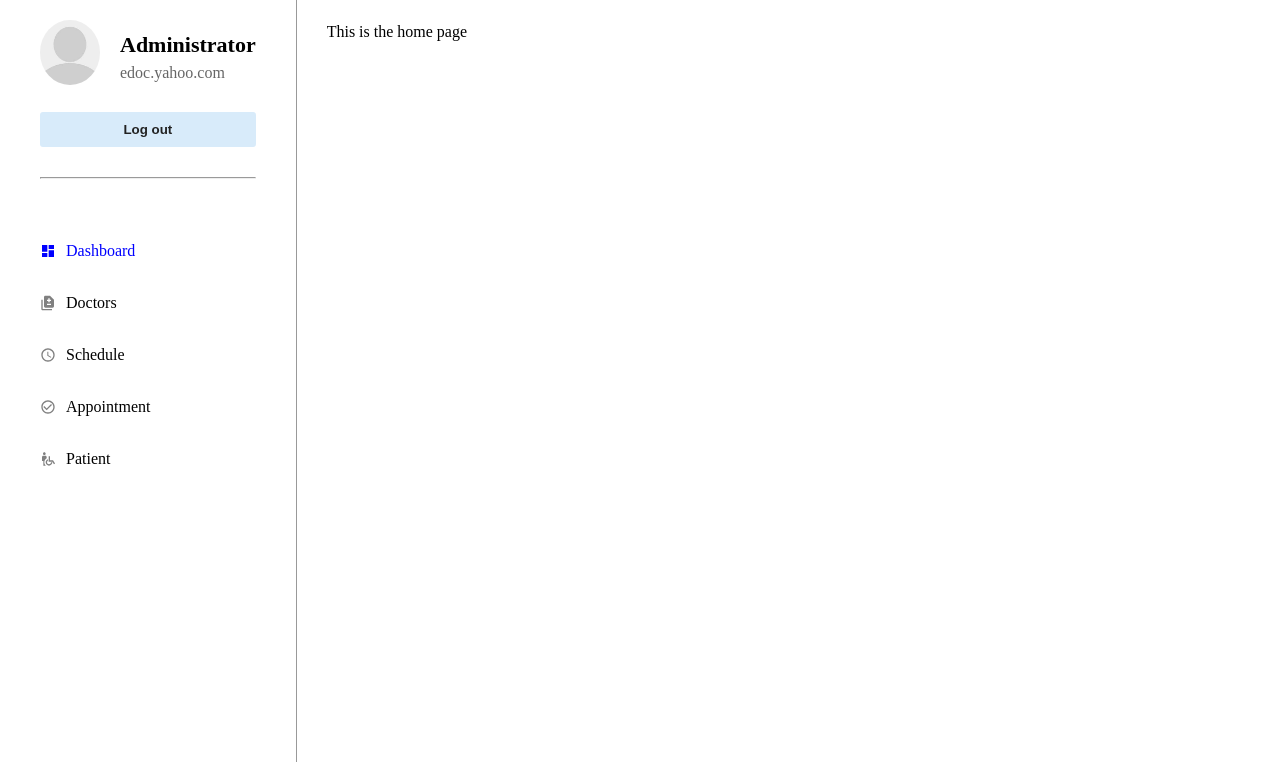
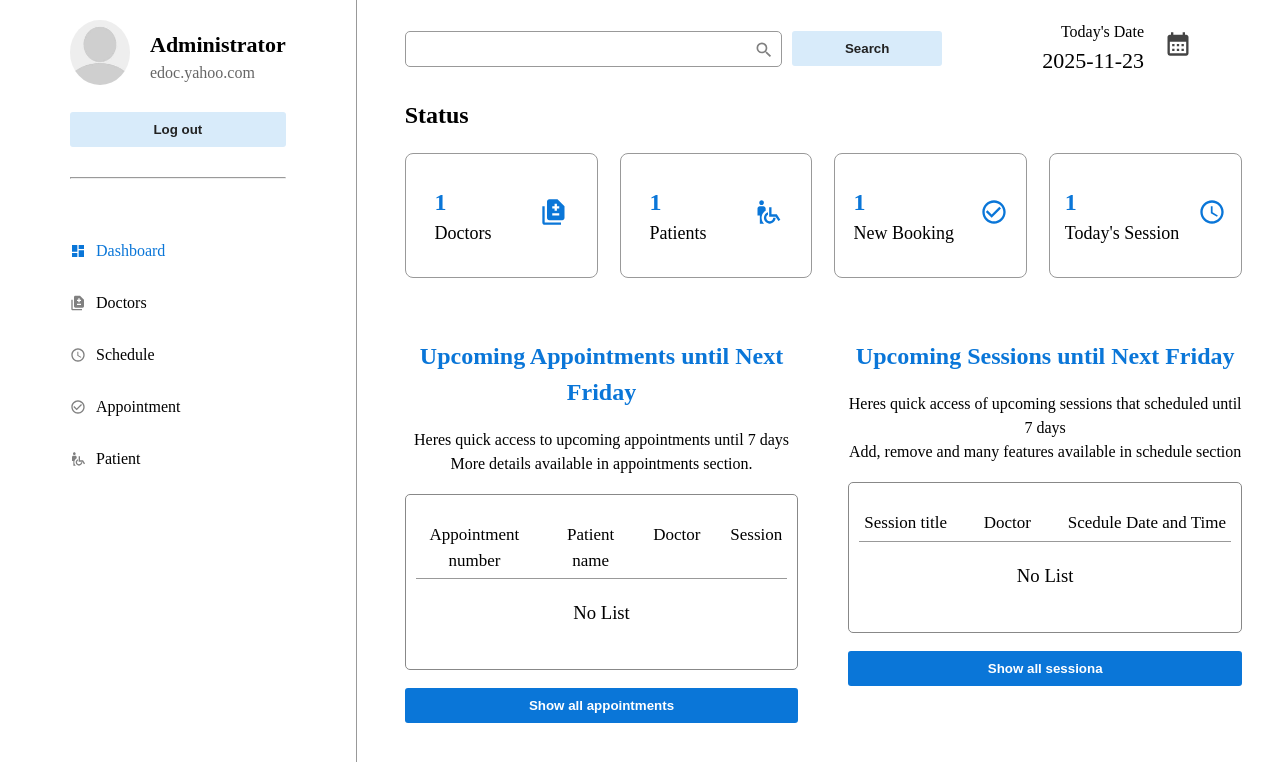
Before and after one commit to charliesumalag/dr-rebelino-a-carlos-medical-clinic-appointment-management-system, a React (Vite) app: page /admin in a window 1280 px wide. Shown: the top 762 px of the page. Built offline with nearby package versions, Linux system fonts and the light colour scheme.

Commit message:
creating dashboard home

```diff
--- /dev/null
+++ b/src/components/dashboard/boxes/Boxes.jsx
@@ -0,0 +1,19 @@
+import React from 'react'
+import HeaderText from "../../../components/dashboard/headerText/HeaderText";
+import styles from "./Boxes.module.css";
+
+const Boxes = ({text, icon: Icon}) => {
+  return (
+    <div className={styles.boxesContainer}>
+      <div>
+        <HeaderText text='1' variant='headerTextColor' />
+        <p className={styles.text}> {text}</p>
+      </div>
+      <div>
+        {Icon && <Icon className={styles.icon} />}
+      </div>
+    </div>
+  )
+}
+
+export default Boxes
--- /dev/null
+++ b/src/components/dashboard/boxes/Boxes.module.css
@@ -0,0 +1,17 @@
+.boxesContainer{
+    display: flex;
+    align-items: center;
+    gap: 1rem;
+    padding: 3rem 1rem;
+    border: 1px solid #999;
+    flex: 1;
+    justify-content: space-around;
+    border-radius: 0.8rem;
+}
+.text{
+    font-size: 1.8rem;
+}
+.icon{
+    color: #0A76D8;
+    font-size: 2.8rem;
+}
--- a/src/components/dashboard/button/Button.module.css
+++ b/src/components/dashboard/button/Button.module.css
@@ -11,3 +11,13 @@
     background-color: #D8EBFA;
     color: #222;
 }
+.search{
+    width: 15rem;
+    background-color: #D8EBFA;
+    color: #222;
+}
+.showUpcomming{
+    background-color: #0A76D8;
+    color: white;
+    width: 100%;
+}
--- /dev/null
+++ b/src/components/dashboard/headerText/HeaderText.jsx
@@ -0,0 +1,10 @@
+import React from 'react'
+import styles from "./HeaderText.module.css";
+import clsx from "clsx";
+const HeaderText = ({text, variant}) => {
+  return (
+    <h2 className={clsx(styles.headerText, styles[variant])}>{text}</h2>
+  )
+}
+
+export default HeaderText
--- /dev/null
+++ b/src/components/dashboard/headerText/HeaderText.module.css
@@ -0,0 +1,11 @@
+.headerText {
+    font-size: 2.4rem;
+    font-weight: 600;
+
+}
+.headerTextBlack{
+    color: black;
+}
+.headerTextColor{
+    color: #0A76D8;
+}
--- a/src/components/dashboard/list/List.module.css
+++ b/src/components/dashboard/list/List.module.css
@@ -16,5 +16,5 @@
 
 .active .icon,
 .active .text {
-  color: blue;
+  color: #0A76D8;
 }
--- a/src/components/dashboard/nav/Nav.module.css
+++ b/src/components/dashboard/nav/Nav.module.css
@@ -1,8 +1,8 @@
 .navContainer {
-  padding: 2rem 4rem;
+  padding: 2rem 7rem;
   border-right: 1px solid #999;
   height: 100vh;
-  margin-right: 2rem;
+  margin-right: 1rem;
 }
 .profileContainer {
   display: flex;
--- /dev/null
+++ b/src/components/dashboard/upcoming/Upcomming.jsx
@@ -0,0 +1,28 @@
+import React from 'react'
+import styles from "./Upcomming.module.css";
+import HeaderText from "../../../components/dashboard/headerText/HeaderText";
+import Button from "../button/Button";
+
+const Upcomming = ({headerText, texts, lists, buttonLable}) => {
+  return (
+    <div className={styles.wrapper}>
+      <HeaderText text={headerText} variant='headerTextColor'/>
+      <div>
+        {texts.map((text, index) => (
+           <p key={index}>{text}</p>
+        ))}
+      </div>
+      <div className={styles.listContainer}>
+        <ul className={styles.lists}>
+          {lists.map((list,index) => (
+            <li key={index}>{list}</li>
+          ))}
+        </ul>
+        <h3 className={styles.listUpcoming}>No List</h3>
+      </div>
+      <Button text={buttonLable} variant='showUpcomming'/>
+    </div>
+  )
+}
+
+export default Upcomming
--- /dev/null
+++ b/src/components/dashboard/upcoming/Upcomming.module.css
@@ -0,0 +1,30 @@
+.wrapper{
+    display: flex;
+    flex-direction: column;
+    gap: 1.8rem;
+    width: 100%;
+
+}
+.listContainer{
+    border: 1px solid #888;
+    padding: 2.2rem 1rem;
+    border-radius: 0.5rem;
+    text-align: center;
+}
+.lists{
+    display: flex;
+    gap: 3rem;
+    justify-content: space-between;
+    width: 100%;
+    border-bottom: 1px solid #999;
+    padding: 0.5rem;
+
+}
+.lists li{
+  font-weight: 500;
+  font-size: 1.7rem;
+}
+.listUpcoming{
+    padding: 2rem 0;
+    font-weight: 400;
+}
--- a/src/pages/administrator/dashboard/dashboardHome/Dashboard.jsx
+++ b/src/pages/administrator/dashboard/dashboardHome/Dashboard.jsx
@@ -1,11 +1,62 @@
 import React from 'react'
-import Profile from '../../../../components/profile/Profile';
+import { MdCalendarMonth } from "react-icons/md";
+import { MdDifference } from "react-icons/md";
+import { MdWheelchairPickup } from "react-icons/md";
+import { MdCheckCircleOutline } from "react-icons/md";
+import { MdSchedule } from "react-icons/md";
+import styles from "./Dashboard.module.css";
+import { MdSearch } from "react-icons/md";
+import Button from "../../../../components/dashboard/button/Button";
+import HeaderText from "../../../../components/dashboard/headerText/HeaderText";
+import Boxes from "../../../../components/dashboard/boxes/Boxes";
+import Upcomming from "../../../../components/dashboard/upcoming/Upcomming";
 
 const Dashboard = () => {
   return (
-    <div>
-        This is the home page
+    <div className={styles.wrapper}>
+      <div className={styles.mainContainer}>
+        <div className={styles.searchMainContainer} >
+          <div className={styles.searchContainer}>
+            <input type="text" className={styles.input} />
+            <span className={styles.icon}><MdSearch /></span>
+          </div>
+          <Button text='Search' variant='search'/>
+        </div>
+        <div className={styles.dateContainer} >
+          <div >
+            <p>Today's Date</p>
+            <p className={styles.date}>2025-11-23</p>
+          </div>
+          <div className={styles.iconContainer}>
+            <MdCalendarMonth />
+          </div>
+        </div>
+      </div>
+
+      <div>
+        <HeaderText text='Status' variant='headerTextBlack'  />
+      </div>
+      <ul className={styles.lists}>
+        <li className={styles.list}>
+          <Boxes text='Doctors' icon={MdDifference}/>
+        </li>
+        <li className={styles.list}>
+          <Boxes text='Patients' icon={MdWheelchairPickup}/>
+        </li>
+        <li className={styles.list}>
+          <Boxes text='New Booking' icon={MdCheckCircleOutline}/>
+        </li>
+        <li className={styles.list}>
+          <Boxes text="Today's Session" icon={MdSchedule}/>
+        </li>
+      </ul>
+      {/* Upcoming */}
+      <div className={styles.upcomingList}>
+        <Upcomming headerText='Upcoming Appointments until Next Friday' texts={['Heres quick access to upcoming appointments until 7 days', 'More details available in appointments section.']} lists={['Appointment number', 'Patient name', 'Doctor', 'Session']} buttonLable='Show all appointments' />
+        <Upcomming headerText='Upcoming Sessions until Next Friday' texts={['Heres quick access of upcoming sessions that scheduled until 7 days', 'Add, remove and many features available in schedule section']} lists={['Session title', 'Doctor', 'Scedule Date and Time']} buttonLable='Show all sessiona' />
+      </div>
     </div>
+
   )
 }
 
--- /dev/null
+++ b/src/pages/administrator/dashboard/dashboardHome/Dashboard.module.css
@@ -0,0 +1,78 @@
+.wrapper{
+    display: flex;
+    flex-direction: column;
+    gap: 2rem;
+    padding: 0 2.8rem;
+}
+.mainContainer{
+    display: flex;
+    align-items: center;
+    justify-content: space-between;
+    gap: 10rem;
+}
+.searchMainContainer{
+    display: flex;
+    flex: 1;
+    gap: 1rem;
+}
+.searchContainer {
+  position: relative;
+  width: fit-content;
+  flex: 1;
+}
+
+.input {
+    padding: 0.8rem 1.4rem;
+    width: 100%;
+    font-size: 16px;
+    outline: none;
+    border:  1px solid #999;
+    border-radius: 0.5rem;
+    font-size: 1.6rem;
+    color: #444;
+    font-family: sans-serif;
+}
+
+.icon {
+  position: absolute;
+  right: 0.8rem;
+  top: 63%;
+  transform: translateY(-50%);
+  font-size: 20px;
+  color: gray;
+  pointer-events: none; /* so it doesn't block typing */
+}
+.dateContainer{
+    display: flex;
+    align-items: center;
+    justify-content: space-between;
+    text-align: right;
+    gap: 2rem;
+    margin-right: 5rem;
+
+}
+.iconContainer{
+    font-size: 2.8rem;
+    color: #444;
+}
+.date{
+    font-weight: 500;
+    font-size: 2.2rem;
+}
+.lists{
+    display: flex;
+    justify-content: space-between;
+    align-items: center;
+    gap: 2.2rem;
+}
+.list{
+    flex: 1;
+}
+.upcomingList{
+    margin-top: 4rem;
+    text-align: center;
+    display: flex;
+    width: 100%;
+    justify-content: space-between;
+    gap: 5rem;
+}
```
Also changed, not shown: src/assets/images/image.png (added).
